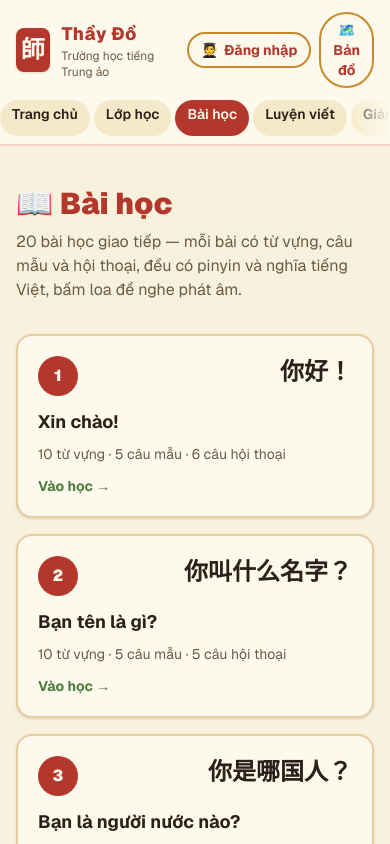
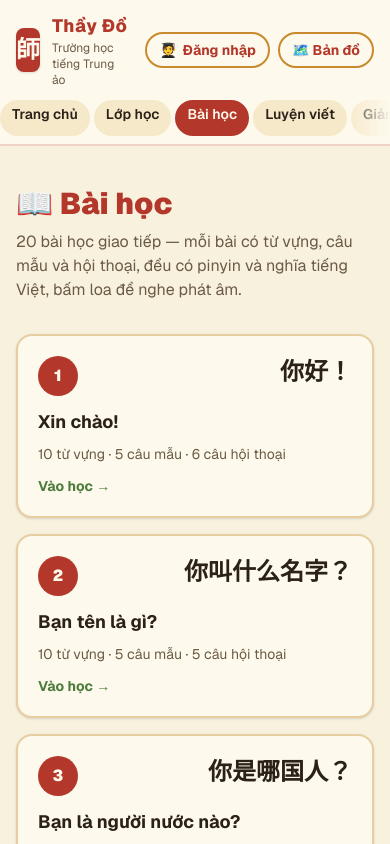
Before and after one commit to vcstack/thay-do, a Next.js app: page /bai-hoc in a window 390 px wide. Shown: the top 844 px of the page. Built offline with nearby package versions, Linux system fonts and the light colour scheme.

Commit message:
Sửa 2 chỗ chồng lấn mobile còn sót: nút Bản đồ không gãy dòng, thanh giảng ẩn khi mở menu ⋯

```diff
--- a/src/components/Nav.tsx
+++ b/src/components/Nav.tsx
@@ -88,7 +88,7 @@ export default function Nav() {
           </button>
           <button
             onClick={() => setShowMap(true)}
-            className="rounded-full border-2 border-gold bg-cream px-3 py-1.5 text-sm font-bold text-vermilion transition hover:bg-gold-soft/40"
+            className="shrink-0 whitespace-nowrap rounded-full border-2 border-gold bg-cream px-3 py-1.5 text-sm font-bold text-vermilion transition hover:bg-gold-soft/40"
             title="Mở bản đồ trường"
           >
             🗺️ Bản đồ
--- a/src/components/SchoolScene.tsx
+++ b/src/components/SchoolScene.tsx
@@ -2116,8 +2116,8 @@ export default function SchoolScene() {
         )}
 
         {/* Panel giảng bài trên mobile: thanh gọn dock dưới, bấm để mở rộng
-            (ẩn khi đang mở tủ áo để 2 sheet không chồng nhau) */}
-        {lecturing && lecture && !wardrobeOpen && (
+            (ẩn khi đang mở tủ áo hoặc menu ⋯ để 2 sheet không chồng nhau) */}
+        {lecturing && lecture && !wardrobeOpen && !actionsOpen && (
           <div className="pointer-events-auto absolute inset-x-3 bottom-24 z-20 md:hidden">
             {!lectureExpanded ? (
               <div
```
